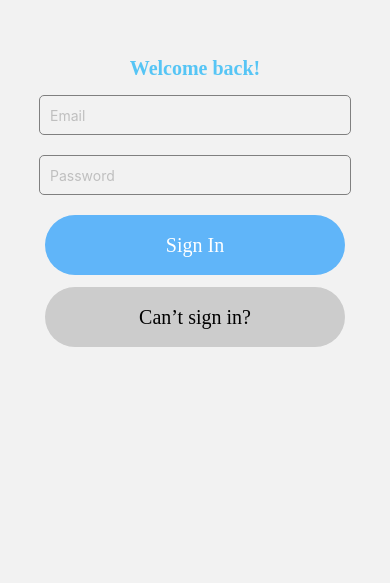
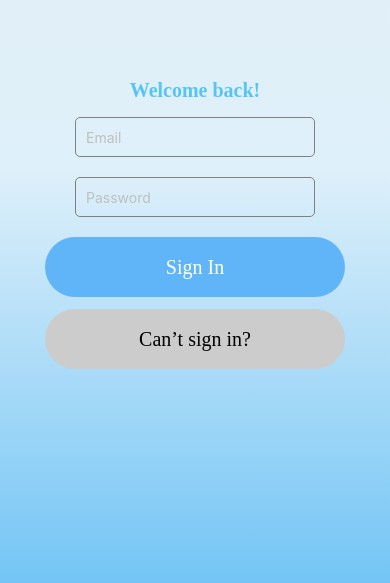
Before and after one commit to kfreeman000/LiftOff, a React Native app: screen /SignIn in a window 390 px wide. Shown: the part 253-836 px from the top of the page. Built offline with nearby package versions, Linux system fonts and the light colour scheme; no server answers.

Commit message:
initial screen gradient

```diff
--- a/create.js
+++ b/create.js
@@ -10,6 +10,7 @@ import {
   TextInput,
   Modal
 } from 'react-native';
+import { LinearGradient } from 'expo-linear-gradient';
 import * as ImagePicker from 'expo-image-picker';
 import styles from './style';
 import { KeyboardAvoidingView, Platform } from 'react-native';
@@ -119,6 +120,9 @@ export default function CreateAcc() {
       style={{ flex: 1 }}
       behavior={Platform.OS === 'ios' ? 'padding' : 'height'}
     >
+      <LinearGradient
+      colors={['#e6eff5', '#def0fa', '#71c4f5']}
+      style={{ flex: 1, justifyContent: 'center', alignItems: 'center' }}>
       <ScrollView contentContainerStyle={{ padding: 20, alignItems: 'center' }}>
         <Text style={styles.text}>Create Profile</Text>
 
@@ -287,6 +291,7 @@ export default function CreateAcc() {
           </View>
         </View>
       </Modal>
+      </LinearGradient>
     </KeyboardAvoidingView>
   );
 }
--- a/initial.js
+++ b/initial.js
@@ -1,28 +1,32 @@
 import { Text, TouchableOpacity, View } from "react-native";
 import styles from "./style";
+import { LinearGradient } from 'expo-linear-gradient';
 
 function FirstScreen({ navigation }) {
   return (
+    <LinearGradient
+    colors={['#e6eff5', '#def0fa', '#71c4f5']}
+    style={{ flex: 1, justifyContent: 'center', alignItems: 'center' }}>
     <View
       style={{
         flex: 1,
         alignItems: 'center',
         justifyContent: 'center',
-        backgroundColor: 'white',
       }}
     >
       <TouchableOpacity
         style={styles.InbuttonContainer}
         onPress={() => navigation.navigate("CreateAcc")}>
-        <Text style={styles.InbuttonText}>Create Account</Text>
+        <Text style={styles.InbuttonText}>Create account</Text>
       </TouchableOpacity>
 
       <TouchableOpacity
         style={styles.InbuttonContainer}
         onPress={() => navigation.navigate("SignIn")}>
-        <Text style={styles.InbuttonText}>Sign In</Text>
+        <Text style={styles.InbuttonText}>Sign in</Text>
       </TouchableOpacity>
     </View>
+    </LinearGradient>
   );
 }
 
--- a/package.json
+++ b/package.json
@@ -21,6 +21,7 @@
     "expo": "^54.0.30",
     "expo-asset": "^12.0.12",
     "expo-image-picker": "^17.0.10",
+    "expo-linear-gradient": "^15.0.8",
     "expo-status-bar": "~3.0.8",
     "firebase": "^12.5.0",
     "react": "^19.1.0",
--- a/signIn.js
+++ b/signIn.js
@@ -3,6 +3,7 @@ import { KeyboardAvoidingView, Platform } from 'react-native';
 import { useState } from 'react';
 import { useNavigation } from '@react-navigation/native';
 import styles from './style';
+import { LinearGradient } from 'expo-linear-gradient';
 
 import { signInWithEmailAndPassword } from 'firebase/auth';
 import { auth } from './firebase';
@@ -41,7 +42,10 @@ export default function SignIn() {
       style={{ flex: 1 }}
       behavior={Platform.OS === 'ios' ? 'padding' : 'height'}
     >
-      <View style={{ alignItems: 'center', marginTop: 200 }}>
+    <LinearGradient
+    colors={['#e6eff5', '#def0fa', '#71c4f5']}
+    style={{ flex: 1, justifyContent: 'center', alignItems: 'center' }}>
+      <View style={{ alignItems: 'center' }}>
         <Text style={styles.text}>Welcome back!</Text>
 
         <TextInput
@@ -84,6 +88,7 @@ export default function SignIn() {
           </Text>
         </TouchableOpacity>
       </View>
+      </LinearGradient>
     </KeyboardAvoidingView>
   );
 }
```
Also changed, not shown: 1 other file (tests, documents, lock files or other folders).
